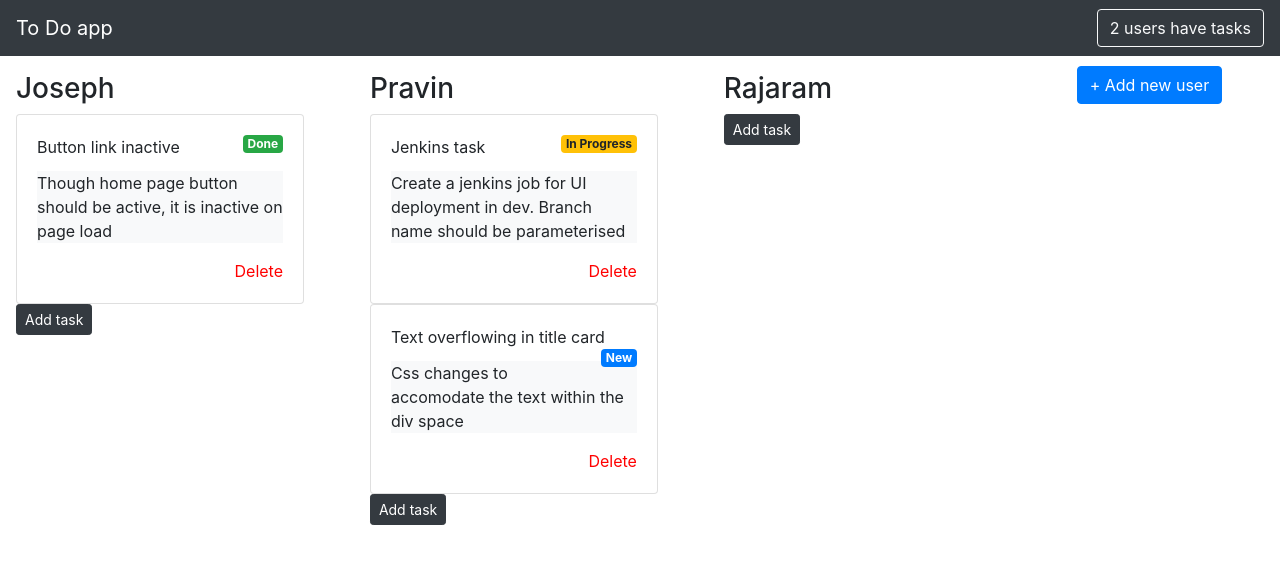
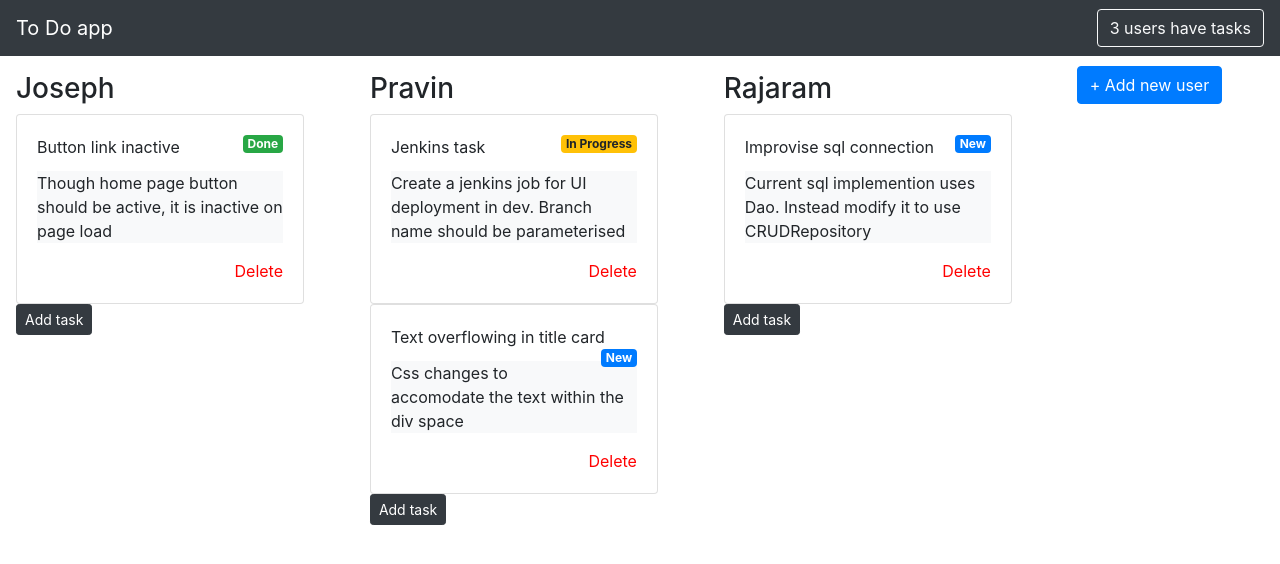
Before and after one commit to JosephPravin/to-do, a React (Create React App) app: page / in a window 1280 px wide. Shown: the top 564 px of the page. Built offline with nearby package versions, Linux system fonts and the light colour scheme.

Commit message:
Adding new data and resolving warning

```diff
--- a/src/components/card.jsx
+++ b/src/components/card.jsx
@@ -19,7 +19,7 @@ class Card extends Component {
                 <div className="card-body">
                     <p className="card-title">{task.title} <span className={statusBg()} style={{float: "right"}}>{task.status}</span></p>
                     <p className="card-text bg-light">{task.description}</p>
-                    <a href="#" onClick={()=>{onDeleteTask(name, task)}} style={{float:"right", color: "red"}}>Delete</a>
+                    <a href="#!" onClick={()=>{onDeleteTask(name, task)}} style={{float:"right", color: "red"}}>Delete</a>
                 </div>
             </div>
          );
--- a/src/components/navBar.jsx
+++ b/src/components/navBar.jsx
@@ -4,7 +4,7 @@ class NavBar extends Component {
     render() {
         return (
         <nav className="navbar navbar-dark bg-dark">
-            <a className="navbar-brand" href="#">{this.props.header}</a>
+            <a className="navbar-brand" href="#!">{this.props.header}</a>
             <span className="btn btn-outline-light my-2 my-sm-0" >{this.props.users.filter(c => c.tasks.length > 0).length} users have tasks</span>
         </nav> );
     }
--- a/src/data/users.json
+++ b/src/data/users.json
@@ -28,6 +28,12 @@
     {
     "id":3,
     "name": "Rajaram",
-    "tasks": []
+    "tasks": [
+        {
+            "title": "Improvise sql connection",
+            "description": "Current sql implemention uses Dao. Instead modify it to use CRUDRepository",
+            "status": "New"
+          }
+    ]
     }
 ]
```
Also changed, not shown: 1 other file (tests, documents, lock files or other folders).
